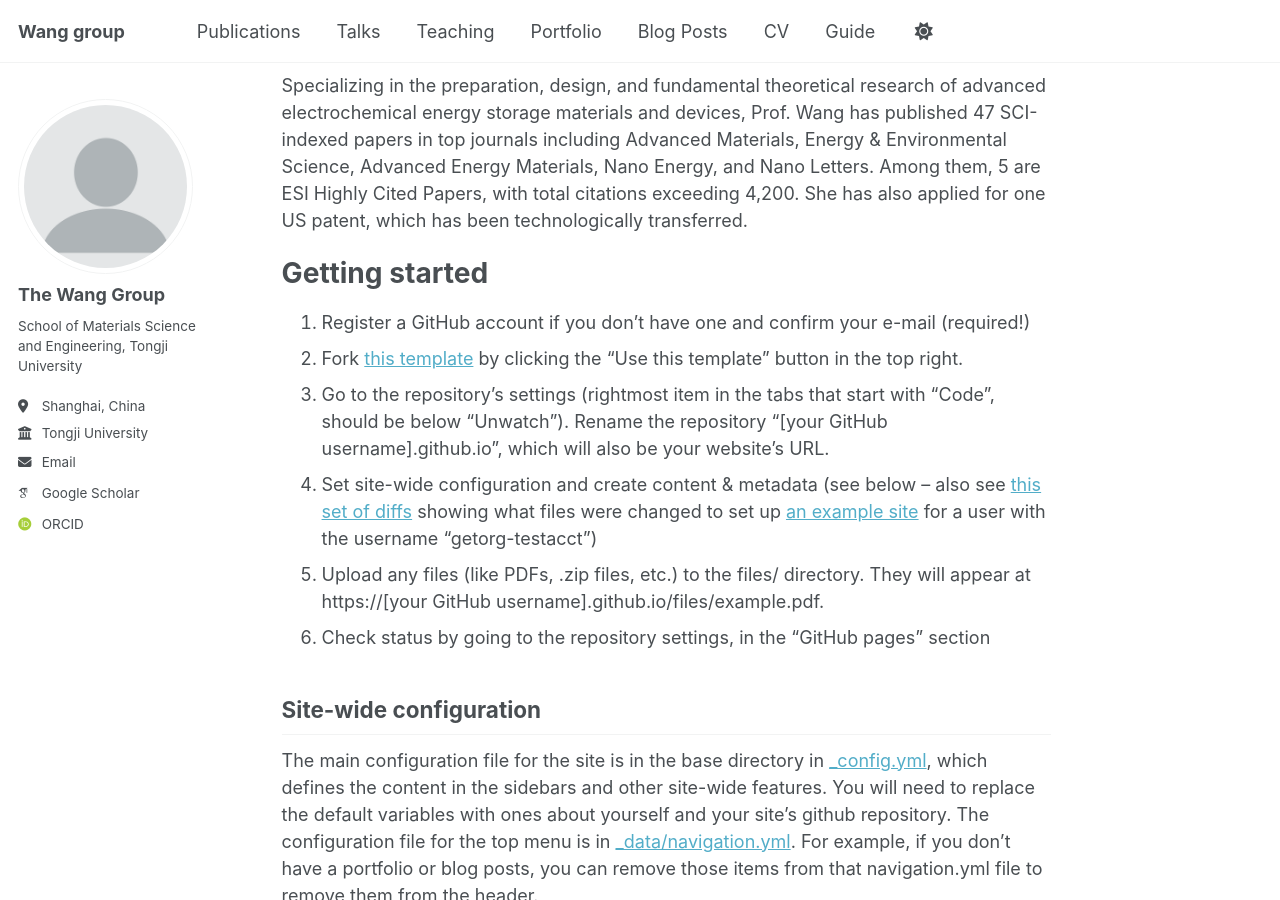
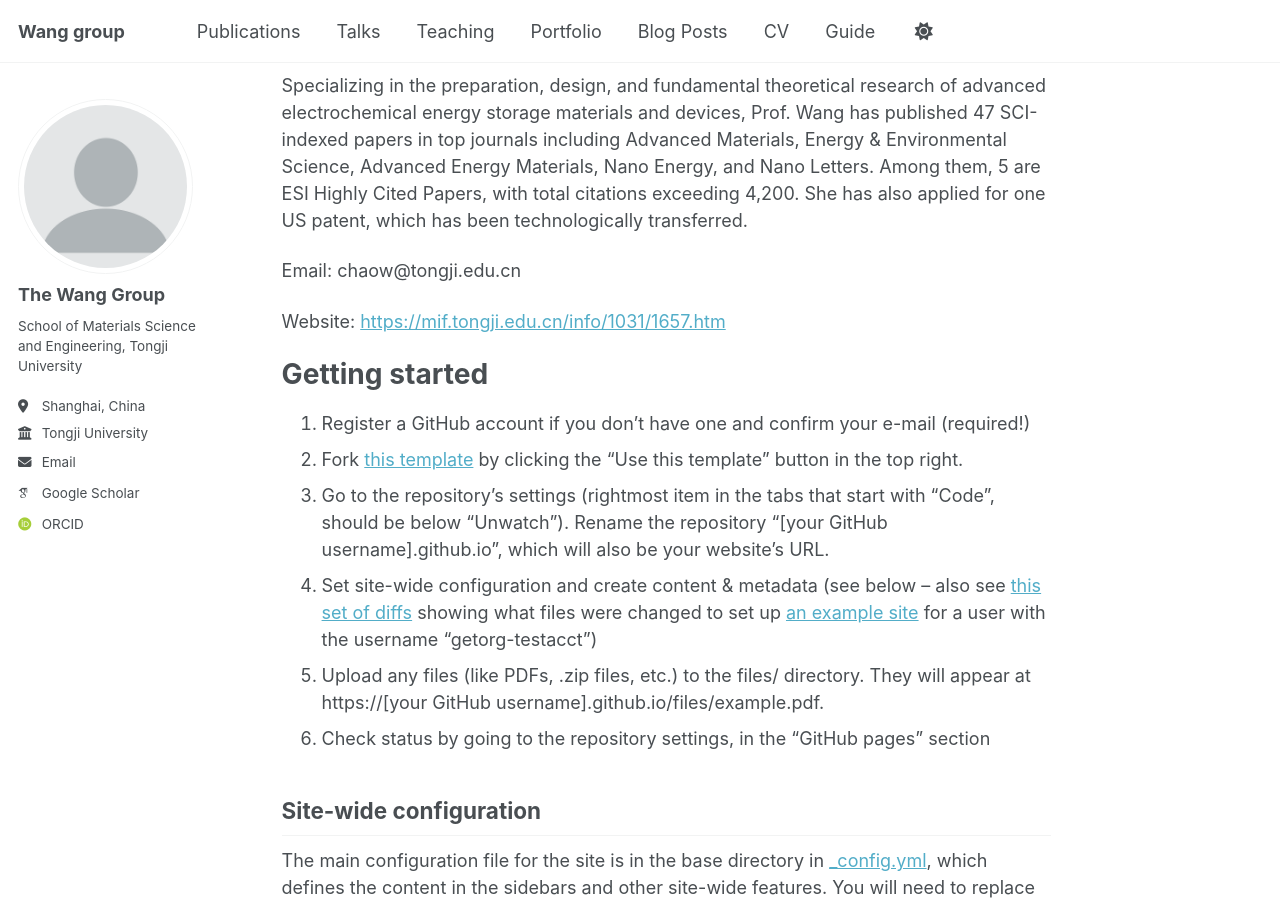
Before and after one commit to wadse-beep/wadse-beep.github.io, a Jekyll site: the page built from _pages/about.md, in a window 1280 px wide and 900 px high, scrolled down 597 px. Built offline with Jekyll 4.4.1, drawn with Linux system fonts in a browser that asks for light colours; some web fonts are replaced.

Commit message:
Update about.md

```diff
--- a/_pages/about.md
+++ b/_pages/about.md
@@ -14,6 +14,10 @@ A data-driven personal website
 Distinguished Research Fellow and PhD Supervisor, Prof. Wang Chao was selected into the Shanghai Overseas High-Level Talent Program (2021). She obtained her PhD from the School of Materials Science and Engineering at Huazhong University of Science and Technology in 2015, followed by postdoctoral research in Prof. Ju Li’s group at the Massachusetts Institute of Technology. In June 2021, she joined the School of Materials Science and Engineering at Tongji University.
 
 Specializing in the preparation, design, and fundamental theoretical research of advanced electrochemical energy storage materials and devices, Prof. Wang has published 47 SCI-indexed papers in top journals including Advanced Materials, Energy & Environmental Science, Advanced Energy Materials, Nano Energy, and Nano Letters. Among them, 5 are ESI Highly Cited Papers, with total citations exceeding 4,200. She has also applied for one US patent, which has been technologically transferred.
+
+Email: chaow@tongji.edu.cn
+
+Website: [https://mif.tongji.edu.cn/info/1031/1657.htm](https://mif.tongji.edu.cn/info/1031/1657.htm)
 
 Getting started
 ======
```
